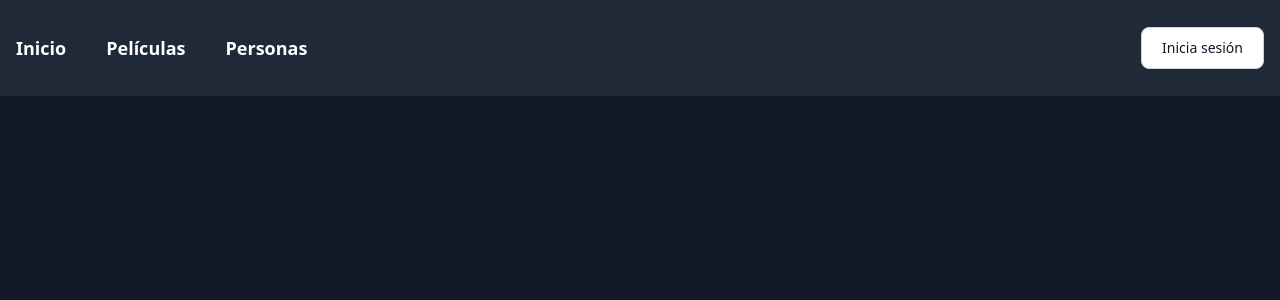
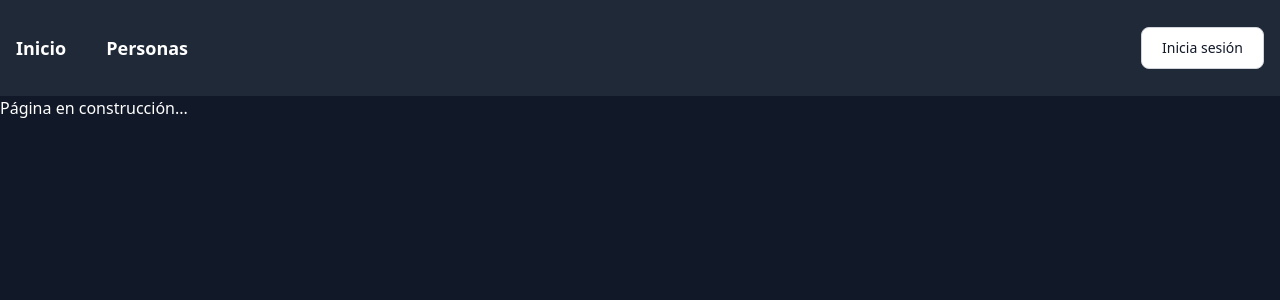
Before and after one commit to alexisabels/cinekino, a React (Vite) app: page /people in a window 1280 px wide. Shown: the top 300 px of the page. Built offline with nearby package versions, Linux system fonts and the light colour scheme; no server answers.

Commit message:
navbar fix

```diff
--- a/routes.jsx
+++ b/routes.jsx
@@ -20,6 +20,10 @@ const Rutas = () => {
             <Route path="/movie/:id" element={<MovieDetails />} />
             <Route path="/auth" element={<Auth />} />
             <Route path="/u/:username" element={<User />} />
+            <Route
+              path="/people"
+              element={<h1>Página en construcción...</h1>}
+            />
           </Routes>
         </div>
       </Router>
--- a/src/components/Navbar.jsx
+++ b/src/components/Navbar.jsx
@@ -19,12 +19,12 @@ const Navbar = () => {
           >
             Inicio
           </a>
-          <a
+          {/* <a
             href="/movies"
             className="text-white text-lg font-semibold hover:text-gray-400"
           >
             Películas
-          </a>
+          </a> */}
           <a
             href="/people"
             className="text-white text-lg font-semibold hover:text-gray-400"
@@ -80,12 +80,12 @@ const Navbar = () => {
           >
             Inicio
           </a>
-          <a
+          {/* <a
             href="/movies"
             className="block py-2 px-4 text-lg font-semibold hover:text-gray-400"
           >
             Películas
-          </a>
+          </a> */}
           <a
             href="/people"
             className="block py-2 px-4 text-lg font-semibold hover:text-gray-400"
```
